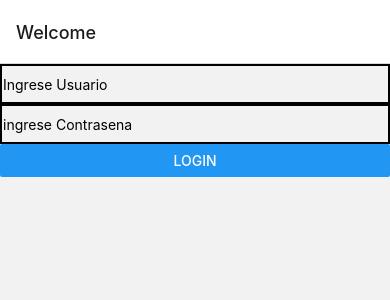
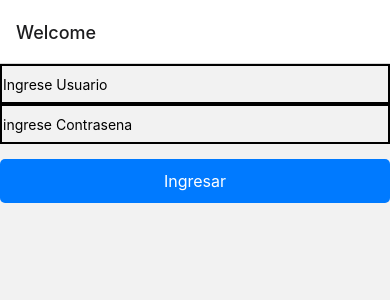
Before and after one commit to GuidoSchulman/ReactNavigation, a React Native app: screen /LoginScreen in a window 390 px wide. Before the commit this address had no page. Shown: the top 300 px of the page. Built offline with nearby package versions, Linux system fonts and the light colour scheme.

Commit message:
BotonReutilizable

```diff
--- a/App.js
+++ b/App.js
@@ -2,11 +2,11 @@ import { StatusBar } from "expo-status-bar";
 import { StyleSheet, Text, View, Button } from "react-native";
 import { NavigationContainer } from "@react-navigation/native";
 import { createNativeStackNavigator } from "@react-navigation/native-stack";
-import LoginScreen from "./components/screens/LoginScreen";
-import Screen1 from"./components/screens/Screen1";
-import Screen2 from"./components/screens/Screen2";
-import Screen3 from"./components/screens/Screen3";
-import Menu from "./components/screens/Menu"
+import LoginScreen from "./components/screens/Screens/LoginScreen";
+import Screen1 from"./components/screens/Screens/Screen1";
+import Screen2 from"./components/screens/Screens/Screen2";
+import Screen3 from"./components/screens/Screens/Screen3";
+import Menu from "./components/screens/Screens/Menu"
 const Stack = createNativeStackNavigator();
 
  const App =() =>{
@@ -14,7 +14,7 @@ const Stack = createNativeStackNavigator();
     <NavigationContainer>
       <Stack.Navigator initialRouteName="LoginScreen">
         <Stack.Screen
-          name="Login"
+          name="LoginScreen"
           component={LoginScreen}
           options={{ title: "Welcome" }}
         />
--- /dev/null
+++ b/components/screens/ComponenteReutilizable/BotonReutilizable.js
@@ -0,0 +1,32 @@
+import {
+  SafeAreaView,
+  TextInput,
+  StyleSheet,
+  Button,
+  TouchableOpacity,
+  Text
+} from "react-native";
+import React from "react";
+
+const BotonReutilizable = ({onPress, style, texto}) => {
+  return (
+    <TouchableOpacity onPress={onPress}
+    style={[styles.buttonContainer, style]}>
+      <Text style={styles.buttonText}>{texto}</Text>
+    </TouchableOpacity>
+  );
+};
+const styles = StyleSheet.create({
+  buttonContainer: {
+    width: "100%",
+    backgroundColor: "#007AFF",
+    borderRadius: 5,
+    paddingVertical: 12,
+    marginTop: 15,
+    marginBottom: 15,
+  },
+  buttonText: { color: "#fff", fontSize: 16, textAlign: "center" },
+});
+
+
+export default BotonReutilizable;
--- a/components/screens/LoginScreen.js
+++ b/components/screens/Screens/LoginScreen.js
@@ -1,17 +1,22 @@
-import { SafeAreaView,TextInput,StyleSheet,Button } from "react-native";
+import { SafeAreaView,TextInput,StyleSheet,Button, Alert } from "react-native";
 import React from "react";
-
+import BotonReutilizable from "../ComponenteReutilizable/BotonReutilizable";
 
 
 const LoginScreen=({navigation})=>{
     const [Usuario, handleUsuario] = React.useState("");
   const [Contrasena, handleContrasena] = React.useState("");
 
- const handleNavigate = () => {
-  if (Usuario !=null && Contrasena!=null) {
-    navigation.navigate("Screen1")
+  const handleNavigate = () => {
+    if (Usuario.toUpperCase() === 'GUIDO' && Contrasena.toUpperCase() === 'YUMMY') {
+      console.log(Usuario);
+      console.log(Contrasena);
+      navigation.navigate("Screen1");
+    } else {
+
+      Alert.alert("Invalid Credentials", "Please enter the correct username and password.");
+    }
   }
- }
 
 
 
@@ -29,7 +34,11 @@ return(
             onChangeText={handleContrasena}
             value={Contrasena}
           />
-          <Button title="LOGIN" onPress={handleNavigate} ></Button>
+          <BotonReutilizable
+          onPress={handleNavigate}
+          style={styles.logoutDiferente}
+          texto="Ingresar"
+        ></BotonReutilizable>
 
     </SafeAreaView>
 )
--- a/components/screens/Menu.js
+++ b/components/screens/Screens/Menu.js
@@ -11,6 +11,7 @@ const Menu = ({navigation}) => {
   const navigateBlue = () => navigation.navigate("Screen1");
   const navigateGreen = () => navigation.navigate("Screen2");
   const navigateRed = () => navigation.navigate("Screen3");
+
   return (
     <SafeAreaView style={styles.container}>
       <View style={styles.menu}>
--- a/components/screens/Screen3.js
+++ b/components/screens/Screens/Screen3.js
@@ -1,15 +1,32 @@
 import { useNavigation } from "@react-navigation/native";
 import React from "react";
-import { SafeAreaView, Text, StyleSheet, View } from "react-native";
+import {
+  SafeAreaView,
+  Text,
+  StyleSheet,
+  View,
+  TouchableOpacity,
+} from "react-native";
+import BotonReutilizable from "../ComponenteReutilizable/BotonReutilizable";
+
 import Menu from "./Menu";
 
 export default function Screen3() {
   const navigation = useNavigation();
+  const handleLogOut=()=>{
+    navigation.navigate("LoginScreen")
 
+  }
   return (
     <SafeAreaView style={styles.container}>
       <View style={styles.textContainer}>
         <Text style={styles.text}>ROJO</Text>
+
+        <BotonReutilizable
+          onPress={handleLogOut}
+          style={styles.logoutDiferente}
+          texto="LOGOUT (COMPONENTE)"
+        ></BotonReutilizable>
       </View>
       <View style={styles.menuContainer}>
         <Menu navigation={navigation} />
@@ -21,7 +38,7 @@ export default function Screen3() {
 const styles = StyleSheet.create({
   container: {
     flex: 1,
-    backgroundColor:"red"
+    backgroundColor: "red",
   },
   textContainer: {
     flex: 0.9,
@@ -37,4 +54,5 @@ const styles = StyleSheet.create({
     fontWeight: "bold",
     marginBottom: 20,
   },
+  logoutDiferente: { backgroundColor: "red" },
 });
```
Also changed, not shown: components/screens/Screens/Screen1.js (renamed from components/screens/Screen1.js), components/screens/Screens/Screen2.js (renamed from components/screens/Screen2.js).
